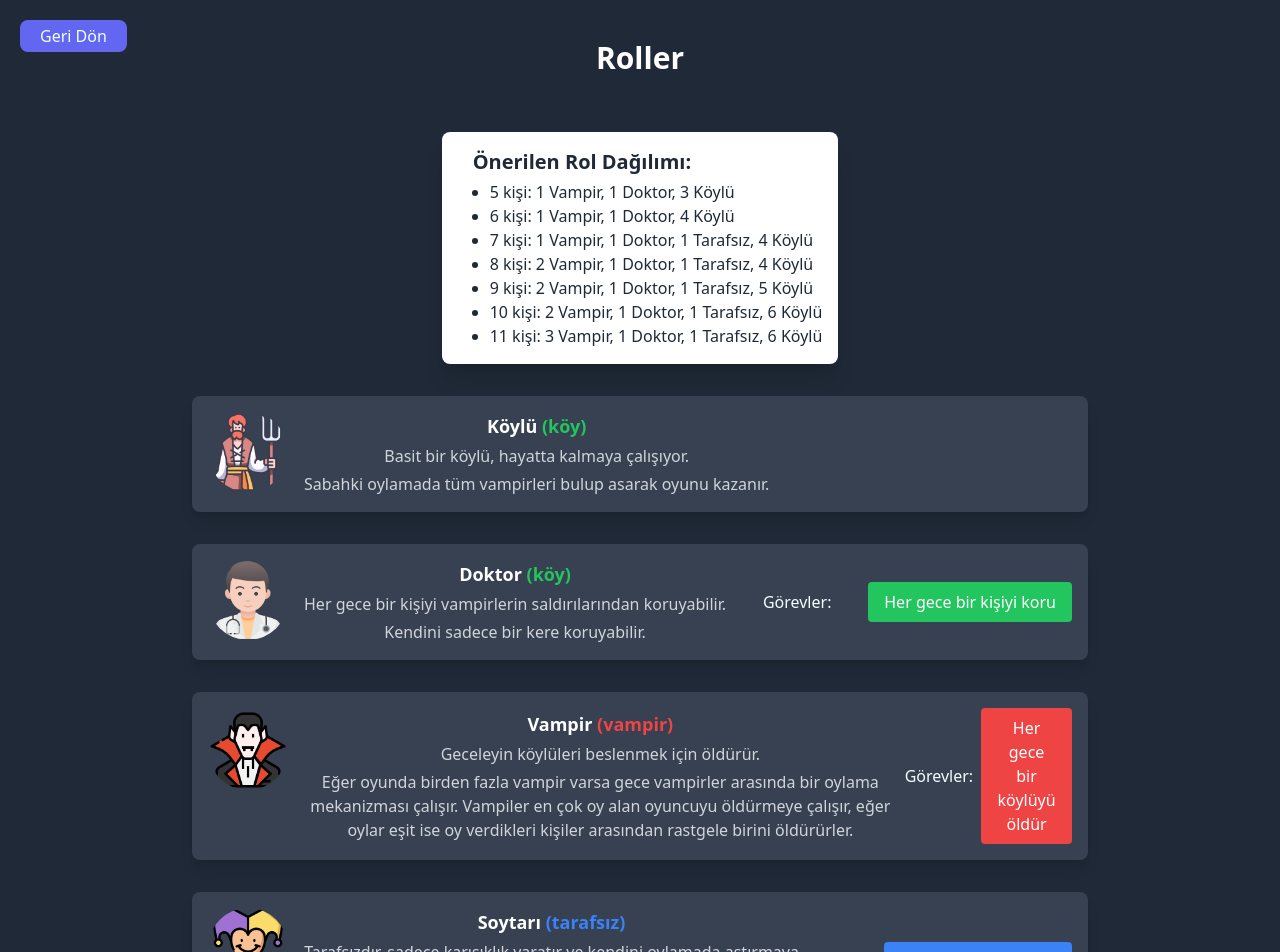
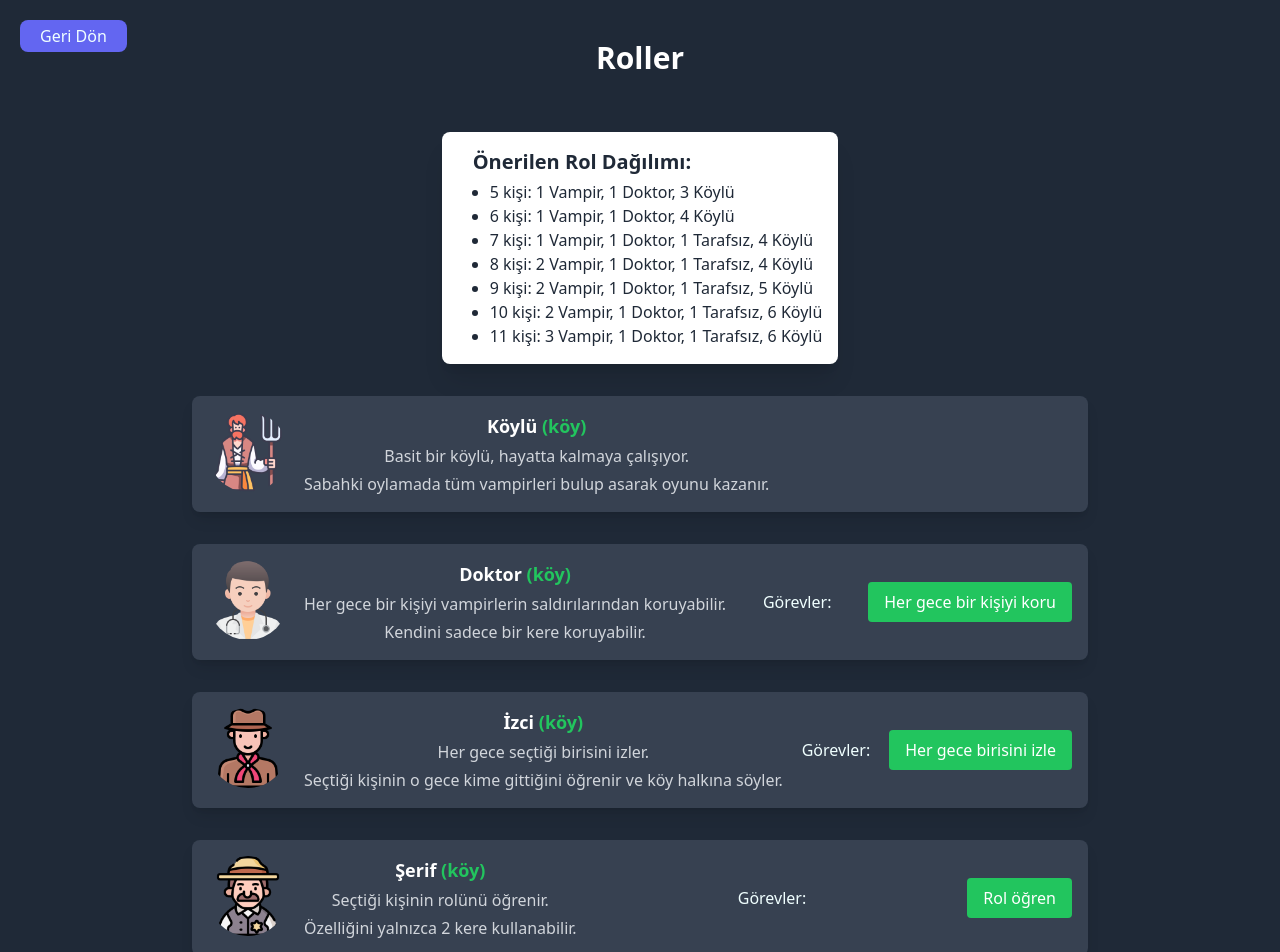
Before and after one commit to tasoavci/VampirKoylu, a Next.js app: page /roles in a window 1280 px wide. Shown: the top 952 px of the page. Built offline with nearby package versions, Linux system fonts and the light colour scheme.

Commit message:
added some roles

```diff
--- a/pages/index.js
+++ b/pages/index.js
@@ -8,11 +8,16 @@ export default function Home() {
   return (
     <div className='flex flex-col items-center justify-center min-h-screen bg-gray-800 text-white'>
       <div className='mb-16'>
-        <div className='grid grid-cols-2 border-2 bg-gray-700 border-black rounded-full overflow-hidden'>
-          <Image priority width={96} height={96} src="/vampire.png" alt="Oyun Logo" className="w-24 h-24" />
+        <div className='grid grid-cols-3 border-2 bg-gray-700 grid-wrap border-black rounded-full overflow-hidden'>
+          <Image priority width={96} height={96} src="/boy-scout.png" alt="Oyun Logo" className="w-24 h-24" />
           <Image priority width={96} height={96} src="/villager.png" alt="Oyun Logo" className="w-24 h-24" />
           <Image priority width={96} height={96} src="/doctor.png" alt="Oyun Logo" className="w-24 h-24" />
           <Image priority width={96} height={96} src="/jester.png" alt="Oyun Logo" className="w-24 h-24" />
+          <Image priority width={96} height={96} src="/vampire.png" alt="Oyun Logo" className="w-24 h-24" />
+          <Image priority width={96} height={96} src="/survivor.png" alt="Oyun Logo" className="w-24 h-24" />
+          <Image priority width={96} height={96} src="/villager.png" alt="Oyun Logo" className="w-24 h-24" />
+          <Image priority width={96} height={96} src="/sheriff.png" alt="Oyun Logo" className="w-24 h-24" />
+          <Image priority width={96} height={96} src="/villager.png" alt="Oyun Logo" className="w-24 h-24" />
         </div>
         <h1 className='text-2xl tracking-wider w-full flex items-center justify-center mt-1'><span className='text-red-500'>Vampir</span>&<span className='text-green-500'>Köylü</span></h1>
       </div>
--- a/roles.js
+++ b/roles.js
@@ -23,6 +23,28 @@ export const characters = [
     },
     {
         "id": 3,
+        "type": "Scout",
+        "image": "/boy-scout.png",
+        "name": "İzci",
+        "duties": ['Her gece birisini izle'],
+        "description": "Her gece seçtiği birisini izler.",
+        "description2": "Seçtiği kişinin o gece kime gittiğini öğrenir ve köy halkına söyler.",
+        "side": "köy",
+        "sidecolor": `green`
+    },
+    {
+        "id": 4,
+        "type": "Sheriff",
+        "image": "/sheriff.png",
+        "name": "Şerif",
+        "duties": ['Rol öğren'],
+        "description": "Seçtiği kişinin rolünü öğrenir.",
+        "description2": "Özelliğini yalnızca 2 kere kullanabilir.",
+        "side": "köy",
+        "sidecolor": `green`
+    },
+    {
+        "id": 5,
         "type": "Vampire",
         "image": "/vampire.png",
         "name": "Vampir",
@@ -33,7 +55,7 @@ export const characters = [
         "sidecolor": `red`
     },
     {
-        "id": 4,
+        "id": 6,
         "type": "Jester",
         "image": "/jester.png",
         "name": "Soytarı",
@@ -44,7 +66,7 @@ export const characters = [
         "sidecolor": `blue`
     },
     {
-        "id": 5,
+        "id": 7,
         "type": "Survivor",
         "image": "/survivor.png",
         "name": "Survivor",
@@ -55,7 +77,7 @@ export const characters = [
         "sidecolor": `blue`
     },
     {
-        "id": 5,
+        "id": 8,
         "type": "Skip",
         "image": "jester.png",
         "name": "Boş Oy",
```
Also changed, not shown: public/boy-scout.png (added), public/sheriff.png (added).
